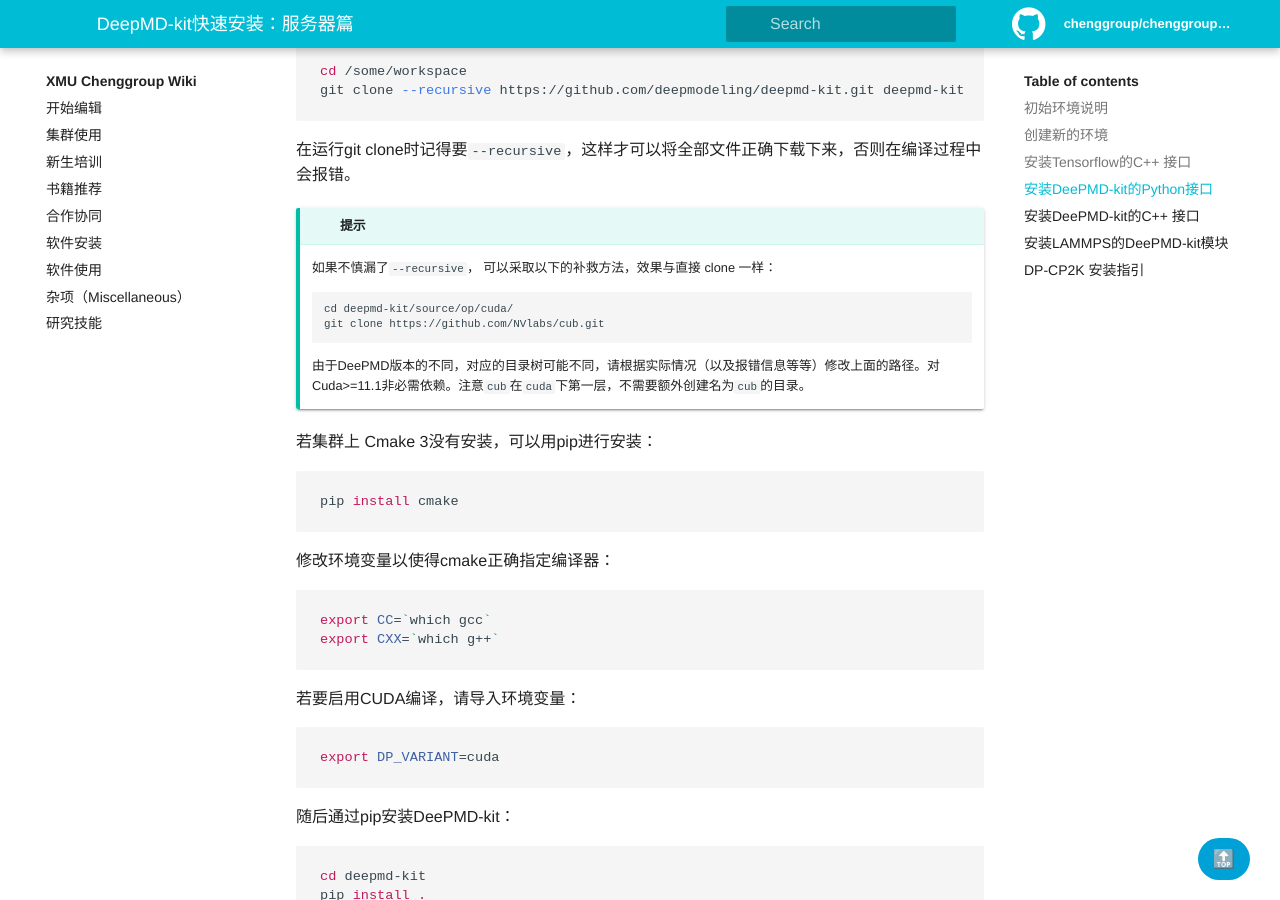
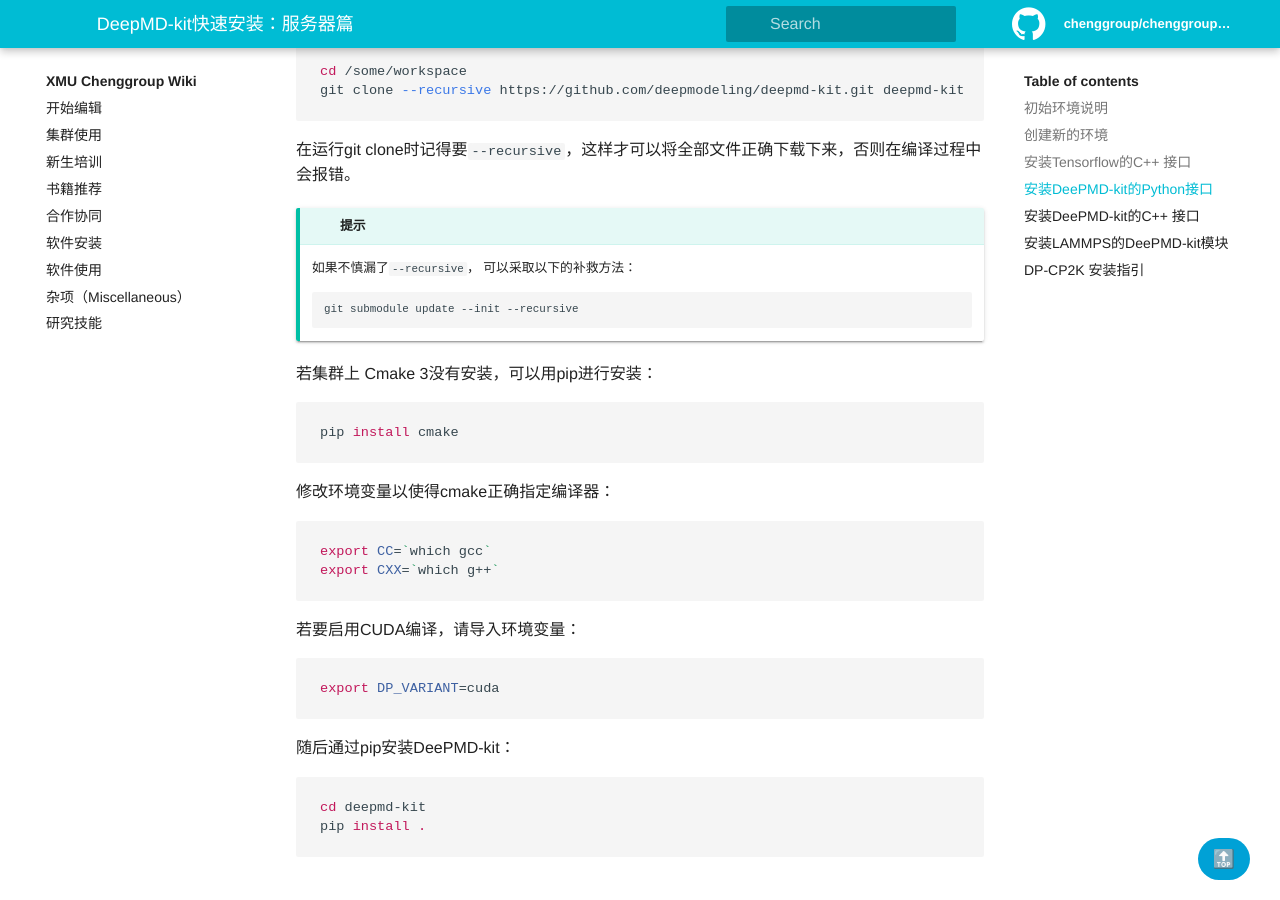
Before and after one commit to chenggroup/chenggroup.github.io, a Jekyll site: the page built from _wiki/软件安装/deepmd-kit_installation_191.md, in a window 1280 px wide and 900 px high, scrolled down 3425 px. Built offline with Jekyll 4.4.1, drawn with Linux system fonts in a browser that asks for light colours.

Commit message:
modify solution when forget git recursive

```diff
--- a/_wiki/软件安装/deepmd-kit_installation_191.md
+++ b/_wiki/软件安装/deepmd-kit_installation_191.md
@@ -130,11 +130,9 @@
 
 {% capture cub_note %}
 
-<p>如果不慎漏了<code>--recursive</code>， 可以采取以下的补救方法，效果与直接 clone 一样：</p>
-<pre><code>cd deepmd-kit/source/op/cuda/
-git clone https://github.com/NVlabs/cub.git
+<p>如果不慎漏了<code>--recursive</code>， 可以采取以下的补救方法：</p>
+<pre><code>git submodule update --init --recursive
 </code></pre>
-<p>由于DeePMD版本的不同，对应的目录树可能不同，请根据实际情况（以及报错信息等等）修改上面的路径。对Cuda>=11.1非必需依赖。注意<code>cub</code>在<code>cuda</code>下第一层，不需要额外创建名为<code>cub</code>的目录。</p>
 
 
 {% endcapture %}
```
Also changed, not shown: _wiki/软件安装/deepmd-kit_installation_51.md (+3 -3 lines).
